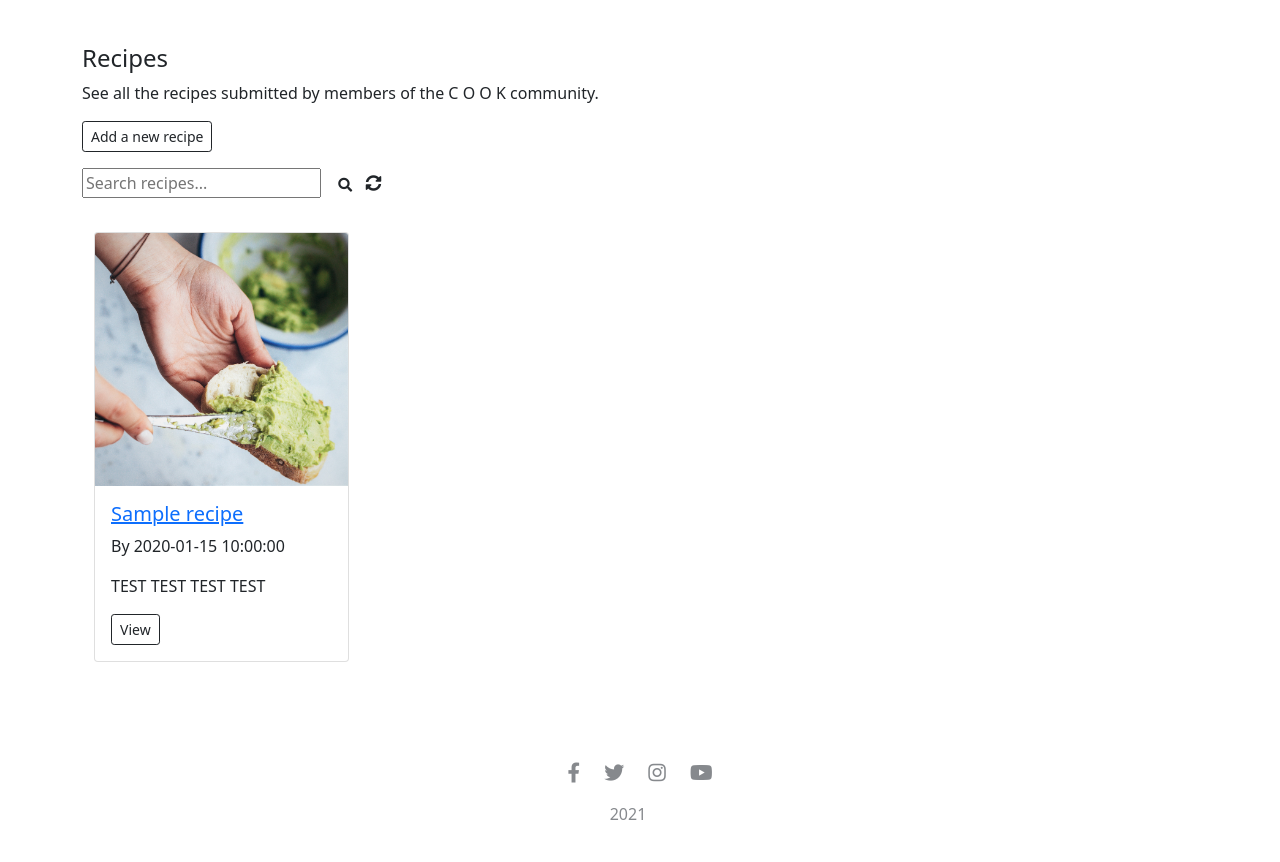
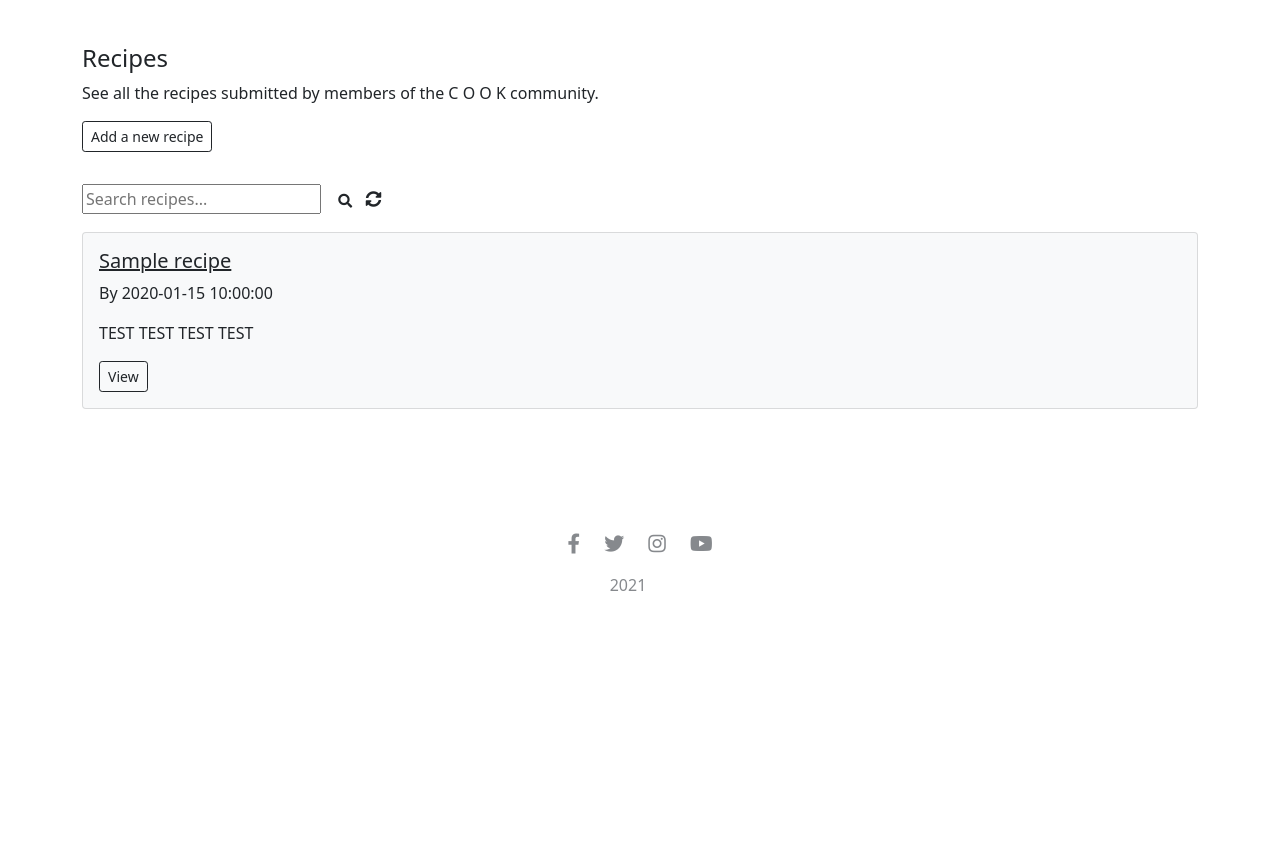
Before and after one commit to Code-Institute-Submissions/Chloe-O-C-O-O-K-Milestone-Project-3, a Flask app: page /search in a window 1280 px wide. Shown: the part 564-1426 px from the top of the page. After the commit the page ends 1155 px from the top, so only its background shows below. Run offline with Flask 2, Linux system fonts and the light colour scheme; a database or web service that is not in the repository returns one stand-in record (values such as "Sample title"); some libraries are stand-ins or nearby versions.

Commit message:
formatting issues resolved on view recipe page

```diff
--- a/templates/add_recipe.html
+++ b/templates/add_recipe.html
@@ -37,11 +37,6 @@
                 <input type="text" name="method" id="method" class="form-control mt-3" placeholder="Method" required
                     autofocus />
 
-                <div>
-                    <p class="text-secondary"> *Please make sure to include 'https://' in your url if you choose to add
-                        an image</p>
-                </div>
-
                 <!--Submit button-->
                 <button class="btn btn-outline-dark btn-sm mt-3" type="submit">Submit your recipe <i
                         class="fas fa-sign-in-alt"></i></button>
--- a/templates/recipes.html
+++ b/templates/recipes.html
@@ -21,7 +21,7 @@
         </div>
     </div>
     <div class="row">
-        <div class="mb-3">
+        <div class="my-3">
             <form action="{{ url_for('search') }}" method="POST">
 
                 <input type="text" name="query" id="query" minlength="3" class="validate"
@@ -35,14 +35,15 @@
     {% if recipes|length > 0 %}
     <div class="container">
         <div class="row">
-            <div class="col-sm-6 col-md-6 col-lg-4 col-xl-3 pt-3">
+
             {% for recipe in recipes %}
-                <div class="card">
-                    <img src="{{  url_for('static', filename ='images/avocado-toast.jpg')  }}" class="card-img-top"
-                        alt="{{ recipe.recipe_name}}">
+            <div class="card mb-4 bg-light">
+                <div class="row no-gutters">
+                    <div class="col-md-8">
                         <div class="card-body">
                             <h5 class="card-title">
-                            <a href="{{ url_for('view_recipe', recipe_id=recipe._id) }}">{{ recipe.recipe_name}}</a>
+                                <a class="text-dark"
+                                    href="{{ url_for('view_recipe', recipe_id=recipe._id) }}">{{ recipe.recipe_name}}</a>
                             </h5>
                             <p>By {{ recipe.created_by }}</p>
                             <p class="card-text">TEST TEST TEST TEST</p>
@@ -54,8 +55,11 @@
                             {% endif %}
                         </div>
                     </div>
+                </div>
+            </div>
+
             {% endfor %}
-            </div>
+
         </div>
     </div>
 
```
Also changed, not shown: templates/view_recipe.html (+10 -4 lines). Lines whose indentation alone changed are shown as unchanged.
